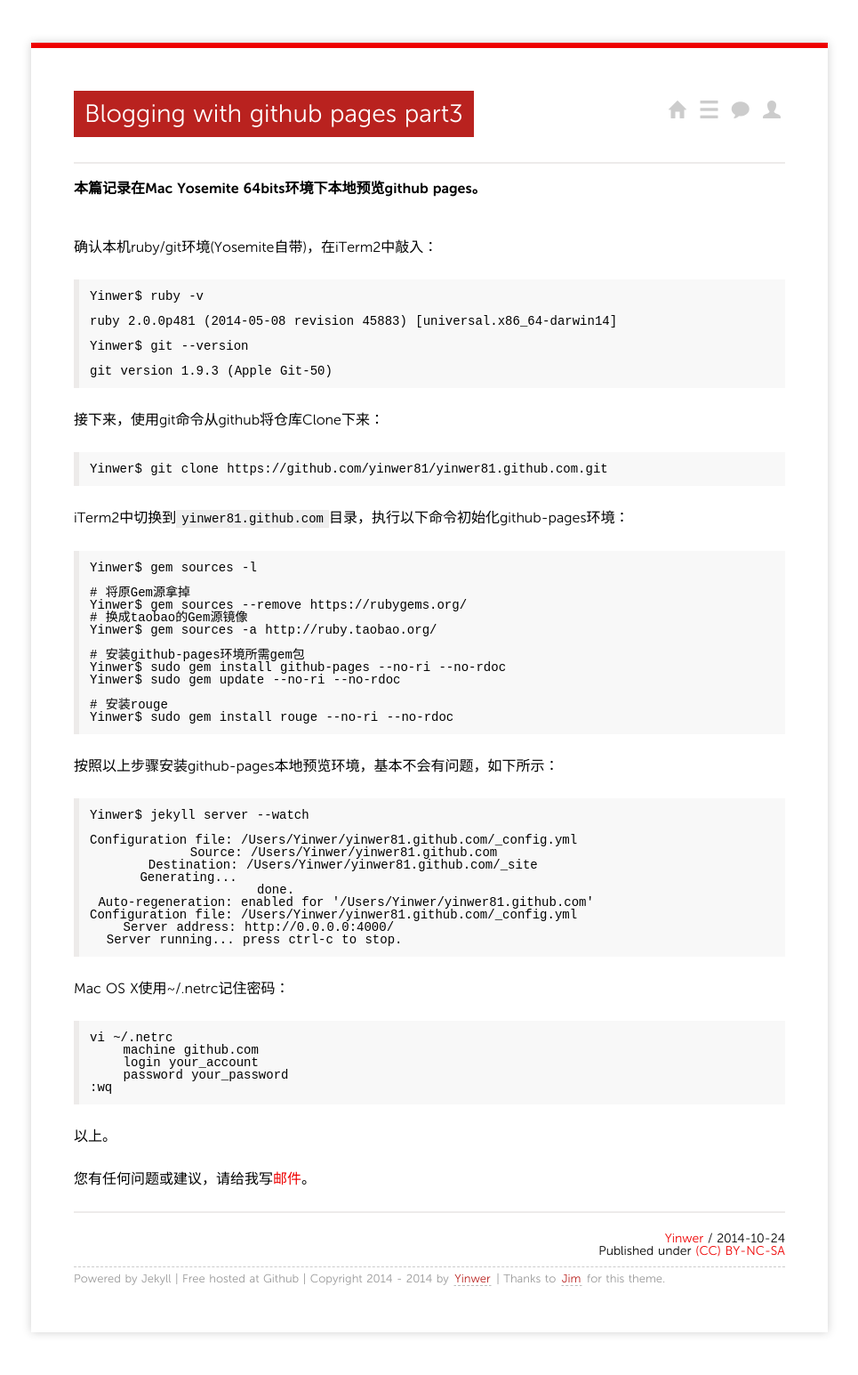
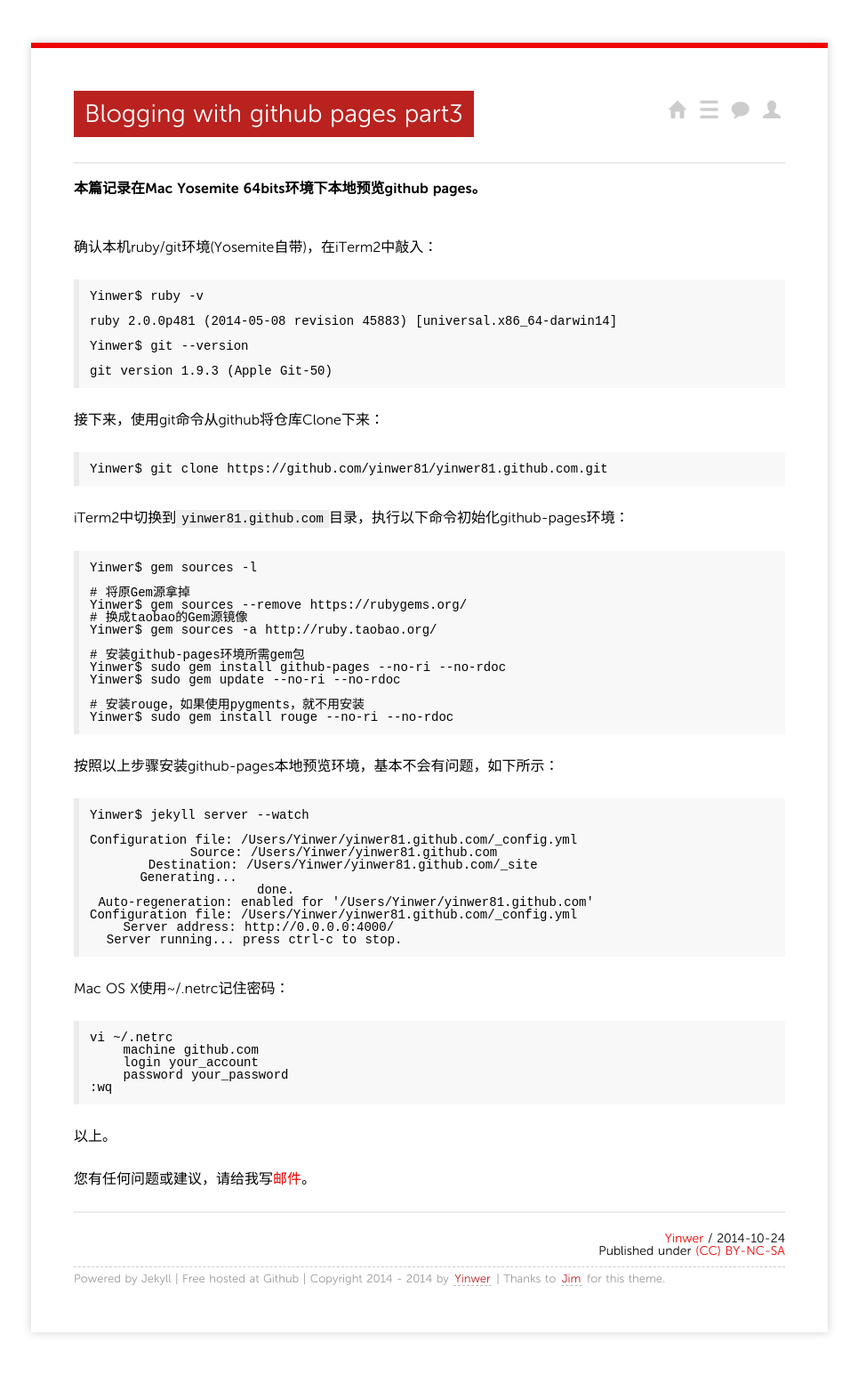
Before and after one commit to yinwer81/yinwer81.github.com, a Jekyll site: the page built from _posts/2014/2014-10-24-blogging-with-github-pages-part3.md, in a window 1280 px wide. Shown: the whole page at 89% size, without its empty margins (157-1122 px from the left). Built offline with Jekyll 4.4.1, drawn with Linux system fonts in a browser that asks for light colours; nearby versions of some CDN libraries; Markdown is read by kramdown in place of the engine named in the settings; comment, search, counter and statistics services are not loaded.

Commit message:
refresh contents

```diff
--- a/_posts/2014/2014-10-24-blogging-with-github-pages-part3.md
+++ b/_posts/2014/2014-10-24-blogging-with-github-pages-part3.md
@@ -33,7 +33,7 @@ iTerm2中切换到`yinwer81.github.com`目录，执行以下命令初始化githu
     Yinwer$ sudo gem install github-pages --no-ri --no-rdoc
     Yinwer$ sudo gem update --no-ri --no-rdoc
 
-    # 安装rouge
+    # 安装rouge，如果使用pygments，就不用安装
     Yinwer$ sudo gem install rouge --no-ri --no-rdoc
 
 按照以上步骤安装github-pages本地预览环境，基本不会有问题，如下所示：
```
